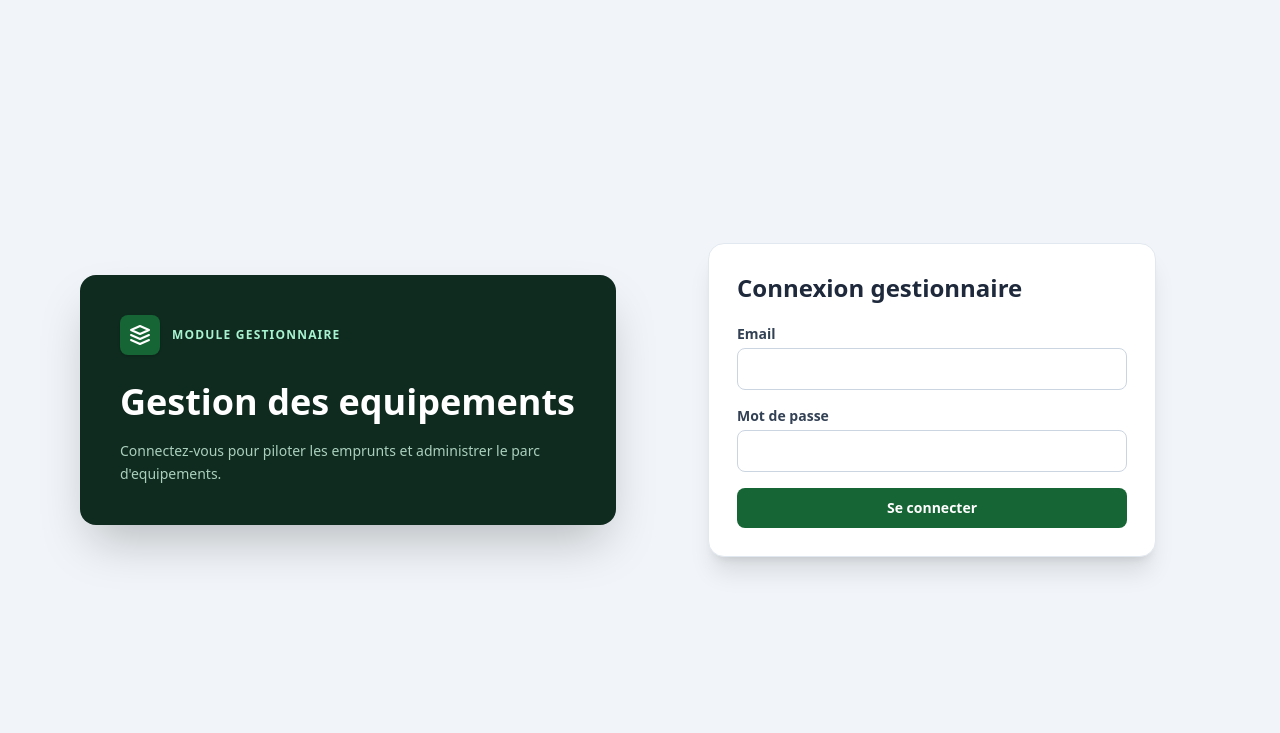
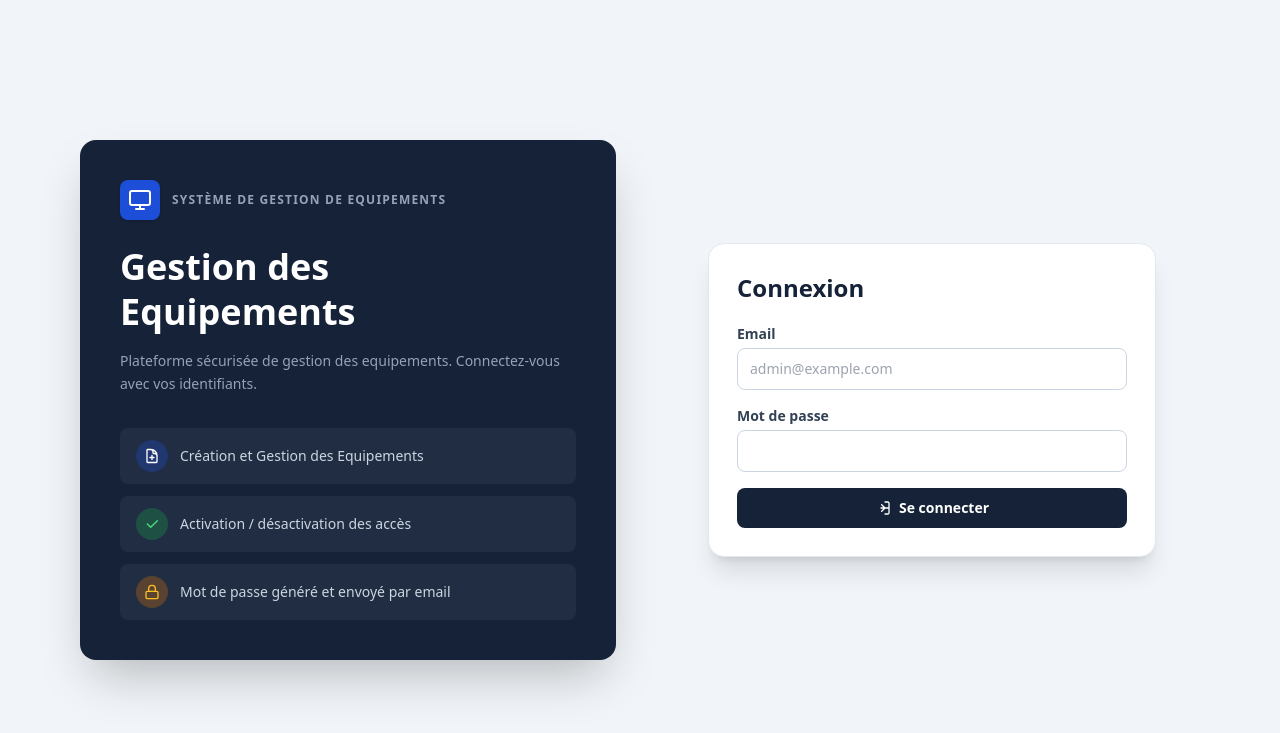
Before and after one commit to Dev-WilliamThug/ISJ_L2_PROJET-TUTORE_GROUPE-6, a Django app: page /equipements/ in a window 1280 px wide. Shown: the top 733 px of the page. Run offline with Django 5.2, Linux system fonts and the light colour scheme; some libraries are stand-ins or nearby versions.

Commit message:
Combinaison des deux pages des logins
J'ai supprimé la page qui demandait quel module voulait-on accéder et créer un login commun pour l'administrateur et le gestionnaire

```diff
--- a/equipement/templates/equipement/login.html
+++ b/equipement/templates/equipement/login.html
@@ -3,46 +3,92 @@
   <head>
     <meta charset="utf-8" />
     <meta name="viewport" content="width=device-width, initial-scale=1" />
-    <title>Connexion - Gestion Equipement</title>
+    <title>Connexion - Gestion Utilisateurs</title>
     <script src="https://cdn.tailwindcss.com"></script>
     <script>
       tailwind.config = {
         theme: {
           extend: {
             colors: {
-              greenBrand: { 500: "#15803d", 600: "#166534", 700: "#14532d" },
-              darkPanel: "#0f2a1f",
-            },
-          },
-        },
+              navy: { 800: "#152238", 900: "#0f1825" },
+              primary: { 500: "#2563eb", 600: "#1d4ed8", 700: "#1e40af" }
+            }
+          }
+        }
       };
     </script>
   </head>
   <body class="min-h-screen bg-slate-100 text-slate-800">
     <div class="mx-auto grid min-h-screen w-full max-w-6xl items-center px-4 py-8 lg:grid-cols-2 lg:gap-12">
-      <div class="hidden rounded-2xl bg-darkPanel p-10 text-white shadow-2xl lg:block">
+
+      {# ── Panneau gauche (bleu marine) ── #}
+      <div class="hidden rounded-2xl bg-navy-800 p-10 text-white shadow-2xl lg:block">
         <div class="mb-6 flex items-center gap-3">
-          <div class="grid h-10 w-10 place-items-center rounded-lg bg-greenBrand-600 shadow">
+          <div class="grid h-10 w-10 place-items-center rounded-lg bg-primary-600 shadow">
             <svg class="h-6 w-6 text-white" viewBox="0 0 24 24" fill="none" stroke="currentColor" stroke-width="2">
-              <path stroke-linecap="round" stroke-linejoin="round" d="M3 7l9-4 9 4-9 4-9-4z"/>
-              <path stroke-linecap="round" stroke-linejoin="round" d="M3 17l9 4 9-4"/>
-              <path stroke-linecap="round" stroke-linejoin="round" d="M3 12l9 4 9-4"/>
+              <rect x="2" y="3" width="20" height="14" rx="2"/>
+              <path stroke-linecap="round" d="M8 21h8M12 17v4"/>
             </svg>
           </div>
-          <p class="text-xs font-bold uppercase tracking-widest text-emerald-200">Module gestionnaire</p>
+          <p class="text-xs font-bold uppercase tracking-widest text-slate-400">Système de Gestion de Equipements</p>
         </div>
-        <h1 class="mt-2 text-4xl font-bold leading-tight">Gestion des equipements</h1>
-        <p class="mt-4 text-sm leading-relaxed text-emerald-100/80">Connectez-vous pour piloter les emprunts et administrer le parc d'equipements.</p>
+        <h1 class="mt-2 text-4xl font-bold leading-tight">
+          Gestion des<br/>Equipements
+        </h1>
+        <p class="mt-4 text-sm leading-relaxed text-slate-400">
+          Plateforme sécurisée de gestion des equipements. Connectez-vous avec vos identifiants.
+        </p>
+
+        <div class="mt-8 space-y-3">
+          <div class="flex items-center gap-3 rounded-lg bg-white/5 px-4 py-3">
+            <div class="grid h-8 w-8 place-items-center rounded-full bg-primary-600/30 text-primary-400">
+              <svg xmlns="http://www.w3.org/2000/svg" fill="none" viewBox="0 0 24 24" stroke-width="2" stroke="currentColor" class="h-4 w-4">
+                <path stroke-linecap="round" stroke-linejoin="round" d="M19.5 14.25v-2.625a3.375 3.375 0 0 0-3.375-3.375h-1.5A1.125 1.125 0 0 1 13.5 7.125v-1.5a3.375 3.375 0 0 0-3.375-3.375H8.25m3.75 9v6m3-3H9m1.5-12H5.625c-.621 0-1.125.504-1.125 1.125v17.25c0 .621.504 1.125 1.125 1.125h12.75c.621 0 1.125-.504 1.125-1.125V11.25a9 9 0 0 0-9-9Z" />
+              </svg>
+
+            </div>
+            <p class="text-sm text-slate-300">Création et Gestion des Equipements</p>
+          </div>
+          <div class="flex items-center gap-3 rounded-lg bg-white/5 px-4 py-3">
+            <div class="grid h-8 w-8 place-items-center rounded-full bg-green-600/30 text-green-400">
+              <svg class="h-4 w-4" viewBox="0 0 24 24" fill="none" stroke="currentColor" stroke-width="2">
+                <path stroke-linecap="round" stroke-linejoin="round" d="m5 12 5 5L20 7"/>
+              </svg>
+            </div>
+            <p class="text-sm text-slate-300">Activation / désactivation des accès</p>
+          </div>
+          <div class="flex items-center gap-3 rounded-lg bg-white/5 px-4 py-3">
+            <div class="grid h-8 w-8 place-items-center rounded-full bg-amber-600/30 text-amber-400">
+              <svg class="h-4 w-4" viewBox="0 0 24 24" fill="none" stroke="currentColor" stroke-width="2">
+                <rect x="3" y="11" width="18" height="11" rx="2"/><path stroke-linecap="round" d="M7 11V7a5 5 0 0 1 10 0v4"/>
+              </svg>
+            </div>
+            <p class="text-sm text-slate-300">Mot de passe généré et envoyé par email</p>
+          </div>
+        </div>
       </div>
 
+      {# ── Formulaire de connexion ── #}
       <div class="mx-auto w-full max-w-md">
         <div class="rounded-2xl border border-slate-200 bg-white p-7 shadow-xl">
-          <h2 class="text-2xl font-bold text-slate-800">Connexion gestionnaire</h2>
+          <div class="mb-2 flex items-center gap-2 lg:hidden">
+            <div class="grid h-8 w-8 place-items-center rounded-lg bg-navy-800">
+              <svg class="h-4 w-4 text-white" viewBox="0 0 24 24" fill="none" stroke="currentColor" stroke-width="2">
+                <rect x="2" y="3" width="20" height="14" rx="2"/>
+                <path stroke-linecap="round" d="M8 21h8M12 17v4"/>
+              </svg>
+            </div>
+            <p class="text-xs font-bold uppercase tracking-widest text-slate-500">Gestion Utilisateurs</p>
+          </div>
+          <h2 class="text-2xl font-bold text-navy-800">Connexion</h2>
 
           {% if messages %}
-            <div class="mt-4 space-y-2">
+            <div class="mt-4 space-y-2" role="status" aria-live="polite">
               {% for message in messages %}
-                <div class="rounded-lg border px-3 py-2.5 text-sm font-medium {% if 'error' in message.tags %}border-red-200 bg-red-50 text-red-800{% else %}border-slate-200 bg-slate-50 text-slate-700{% endif %}">
+                <div class="flex items-center gap-2 rounded-lg border px-3 py-2.5 text-sm font-medium
+                  {% if 'success' in message.tags %}border-green-200 bg-green-50 text-green-800
+                  {% elif 'error' in message.tags or 'warning' in message.tags %}border-red-200 bg-red-50 text-red-800
+                  {% else %}border-slate-200 bg-slate-50 text-slate-700{% endif %}">
                   {{ message }}
                 </div>
               {% endfor %}
@@ -51,15 +97,28 @@
 
           <form method="post" class="mt-5 space-y-4" novalidate>
             {% csrf_token %}
+
             <div>
               <label for="id_email" class="mb-1 block text-sm font-semibold text-slate-700">Email</label>
-              <input type="email" name="{{ form.email.name }}" id="id_email" value="{{ form.email.value|default_if_none:'' }}" class="w-full rounded-lg border border-slate-300 px-3 py-2.5 text-sm outline-none transition focus:border-greenBrand-500 focus:ring-2 focus:ring-emerald-100" />
+              <input type="email" name="{{ form.email.name }}" id="id_email"
+                     value="{{ form.email.value|default_if_none:'' }}"
+                     placeholder="admin@example.com"
+                     class="w-full rounded-lg border border-slate-300 px-3 py-2.5 text-sm outline-none transition focus:border-primary-500 focus:ring-2 focus:ring-blue-100" />
+              {% if form.email.errors %}<p class="mt-1 text-xs font-medium text-red-600">{{ form.email.errors }}</p>{% endif %}
             </div>
+
             <div>
               <label for="id_password" class="mb-1 block text-sm font-semibold text-slate-700">Mot de passe</label>
-              <input type="password" name="{{ form.password.name }}" id="id_password" class="w-full rounded-lg border border-slate-300 px-3 py-2.5 text-sm outline-none transition focus:border-greenBrand-500 focus:ring-2 focus:ring-emerald-100" />
+              <input type="password" name="{{ form.password.name }}" id="id_password"
+                     class="w-full rounded-lg border border-slate-300 px-3 py-2.5 text-sm outline-none transition focus:border-primary-500 focus:ring-2 focus:ring-blue-100" />
+              {% if form.password.errors %}<p class="mt-1 text-xs font-medium text-red-600">{{ form.password.errors }}</p>{% endif %}
             </div>
-            <button type="submit" class="flex w-full items-center justify-center gap-2 rounded-lg bg-greenBrand-600 px-4 py-2.5 text-sm font-bold text-white transition hover:bg-greenBrand-700">
+
+            <button type="submit"
+                    class="flex w-full items-center justify-center gap-2 rounded-lg bg-navy-800 px-4 py-2.5 text-sm font-bold text-white transition hover:bg-navy-900">
+              <svg class="h-4 w-4" viewBox="0 0 24 24" fill="none" stroke="currentColor" stroke-width="2">
+                <path stroke-linecap="round" stroke-linejoin="round" d="M15 3h4a2 2 0 0 1 2 2v14a2 2 0 0 1-2 2h-4M10 17l5-5-5-5M21 12H9"/>
+              </svg>
               Se connecter
             </button>
           </form>
--- a/users/views.py
+++ b/users/views.py
@@ -1,5 +1,6 @@
 import secrets
 import string
+from .models import Inventaire, LigneInventaire
 from datetime import date
 from django.utils import timezone
 from functools import wraps
```
Also changed, not shown: users/templates/users/login.html (+7 -9 lines).
